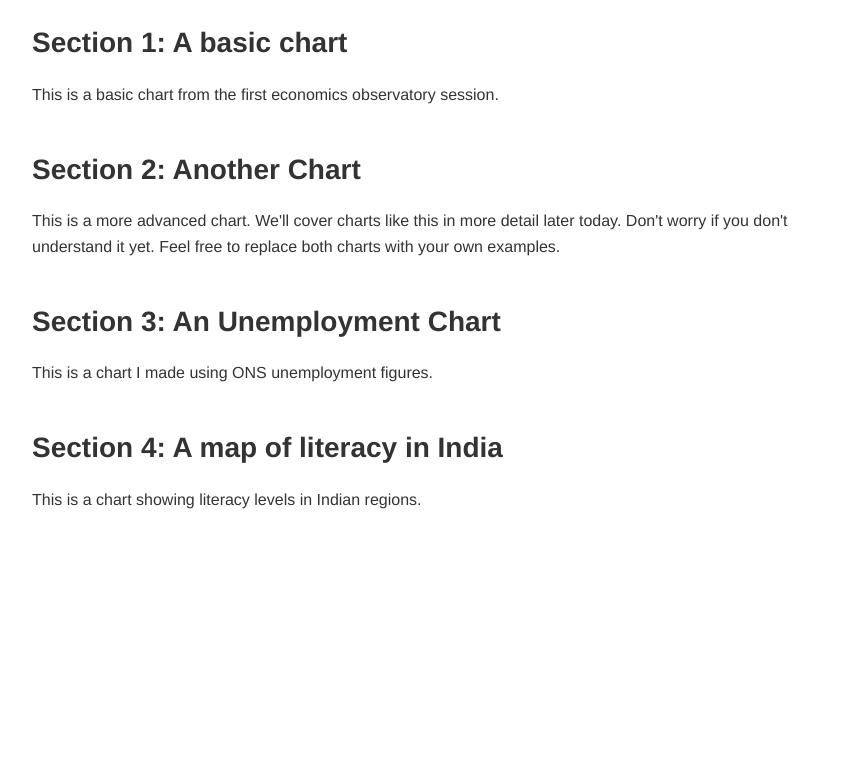
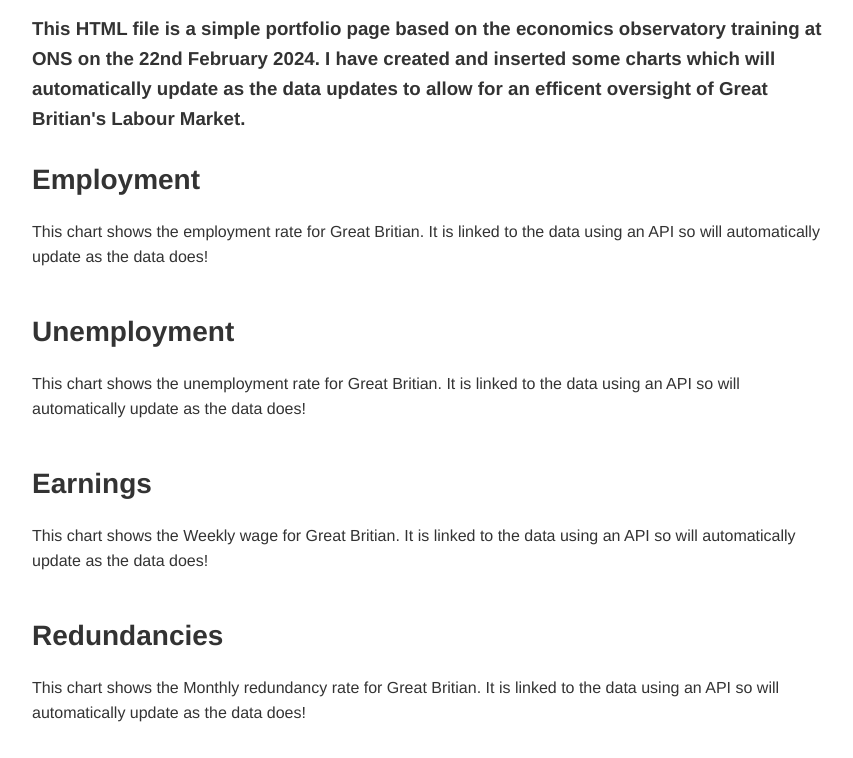
Before and after one commit to rubydavison/rubydavison.github.io, a plain HTML site: page index.html in a window 1280 px wide. Shown: the part 273-1031 px from the top of the page, without its empty margins (208-1061 px from the left). Before the commit the page ends 825 px from the top, so only its background shows below. Drawn offline with Linux system fonts and the light colour scheme; a script that the page names is missing.

Commit message:
Add files via upload

```diff
--- a/index.html
+++ b/index.html
@@ -27,7 +27,7 @@
     <!-- This is a link to a stylesheet which contains rules about how each element on the page should be defined-->
     <!-- Try swapping example1.css to another, and take a look at example1.css to see if you understand it-->
     <link rel="stylesheet" type="text/css" href="s2_example1.css">
-    <title>My Portfolio</title> <!-- The title displayed in the browser tab, not on the page itself -->
+    <title>A Summary of Great Britian's Labour Market</title> <!-- The title displayed in the browser tab, not on the page itself -->
 
     <!-- This is a link to the vega-lite which we're using to make graphs -->
     <script src="https://cdn.jsdelivr.net/npm/vega@5"></script>
@@ -40,7 +40,7 @@
 <body> <!-- The body tag contains the elements that visitors to our page will see. -->
     <h1 style="margin-bottom: 0px;"> <!-- we can also style elements directly in the HTML by setting the style= atrribute of a tag. -->
         <!-- This is a header, it is the largest text on the page -->
-        Economics Observatory
+        A Summary of Great Britian's Labour Market
     </h1>
     <p style="margin-top: 0px; color: darkblue">
         <!-- we're setting the margin to 0px so the header and authour name are close together -->
@@ -48,15 +48,15 @@
             href="https://github.com/rubydavison/rubydavison.github.io">GitHub</a>
     </p>
     <h3>
-        This HTML file is a simple portfolio page based on the economics observatory training at ONS on the 22nd February 2024.
+        This HTML file is a simple portfolio page based on the economics observatory training at ONS on the 22nd February 2024. I have created and inserted some charts which will automatically update as the data updates to allow for an efficent oversight of Great Britian's Labour Market.
     </h3>
 
     <!-- We're organising the page into sections, with each section containing a chart, title and a description -->
     <section>
         <div class="chart-description">
-            <h2>Section 1: A basic chart</h2>
+            <h2>Employment</h2>
             <p> <!-- This is a paragraph, it's the main way to display text on a web page -->
-                This is a basic chart from the first economics observatory session.
+                This chart shows the employment rate for Great Britian. It is linked to the data using an API so will automatically update as the data does!
             </p>
         </div>
         <figure id="Location1"></figure> <!-- we give it an id so we can put a vega-lite graph here with VegaEmbed -->
@@ -64,10 +64,9 @@
 
     <section>
         <div class="chart-description"> <!-- we are grouping the title and description together so we can style them together -->
-            <h2>Section 2: Another Chart</h2>
+            <h2>Unemployment</h2>
             <p> <!-- This is a paragraph, it's the main way to display text on a web page -->
-                This is a more advanced chart. We'll cover charts like this in more detail later today. Don't worry if you don't understand it yet.
-                Feel free to replace both charts with your own examples.
+                This chart shows the unemployment rate for Great Britian. It is linked to the data using an API so will automatically update as the data does!
             </p>
         </div>
         <figure id="Location2"></figure> <!-- we give it an id so we can put a vega-lite graph here with VegaEmbed -->
@@ -75,9 +74,9 @@
 
     <section>
         <div class="chart-description"> <!-- we are grouping the title and description together so we can style them together -->
-            <h2>Section 3: An Unemployment Chart</h2>
+            <h2>Earnings</h2>
             <p> <!-- This is a paragraph, it's the main way to display text on a web page -->
-                This is a chart I made using ONS unemployment figures.
+                This chart shows the Weekly wage for Great Britian. It is linked to the data using an API so will automatically update as the data does!
             </p>
         </div>
         <figure id="Location3"></figure> <!-- we give it an id so we can put a vega-lite graph here with VegaEmbed -->
@@ -85,9 +84,9 @@
 
     <section>
         <div class="chart-description"> <!-- we are grouping the title and description together so we can style them together -->
-            <h2>Section 4: A map of literacy in India </h2>
+            <h2>Redundancies </h2>
             <p> <!-- This is a paragraph, it's the main way to display text on a web page -->
-                This is a chart showing literacy levels in Indian regions.
+                This chart shows the Monthly redundancy rate for Great Britian. It is linked to the data using an API so will automatically update as the data does!
             </p>
         </div>
         <figure id="Location4"></figure> <!-- we give it an id so we can put a vega-lite graph here with VegaEmbed -->
@@ -103,10 +102,10 @@
     <script>
         // This is a comment in JavaScript - it's a different language to HTML and CSS
 
-        var figure_1_spec = "s2_chart1.json"; // We're storing the URL of the graph we want to display in a variable
-        var figure_2_spec = "https://raw.githubusercontent.com/EconomicsObservatory/courses/main/2/s2_chart2.json";
-        var figure_3_spec = "https://raw.githubusercontent.com/rubydavison/rubydavison.github.io/main/Unemployment_chart.json";
-        var figure_4_spec = "https://raw.githubusercontent.com/rubydavison/rubydavison.github.io/main/India_map.json";
+        var figure_1_spec = "https://raw.githubusercontent.com/rubydavison/rubydavison.github.io/main/Employment_Rate_Chart.json"; // We're storing the URL of the graph we want to display in a variable
+        var figure_2_spec = "https://raw.githubusercontent.com/rubydavison/rubydavison.github.io/main/Unemployment_Rate_Chart.json";
+        var figure_3_spec = "https://raw.githubusercontent.com/rubydavison/rubydavison.github.io/main/Weekly_Wage_Chart.json";
+        var figure_4_spec = "https://raw.githubusercontent.com/rubydavison/rubydavison.github.io/main/Redundancy_Rate_Chart.json";
 
         vegaEmbed('#Location1', figure_1_spec) // We're using the vegaEmbed function to put a graph in the element with id figure_1
         vegaEmbed('#Location2', figure_2_spec)
```
